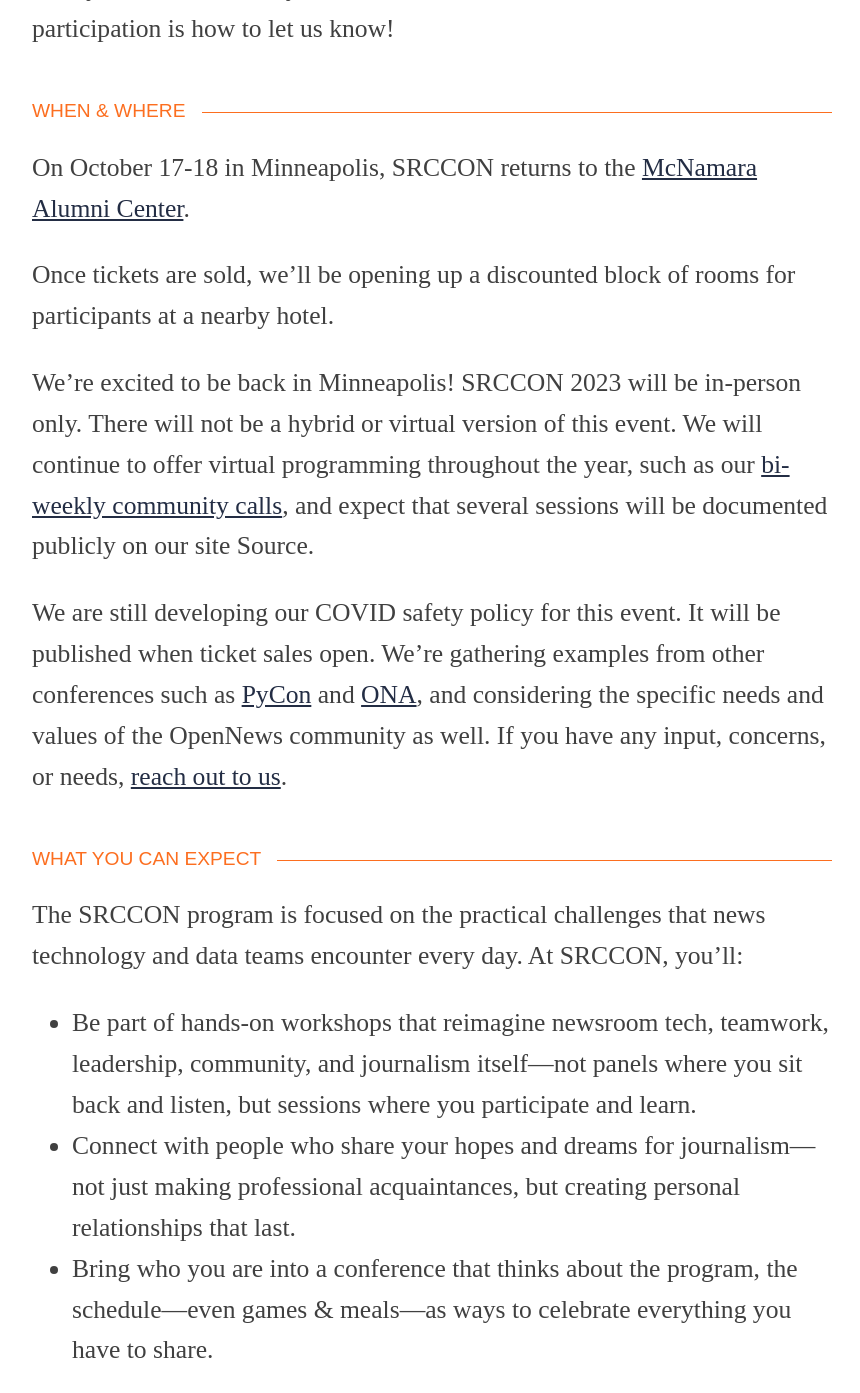
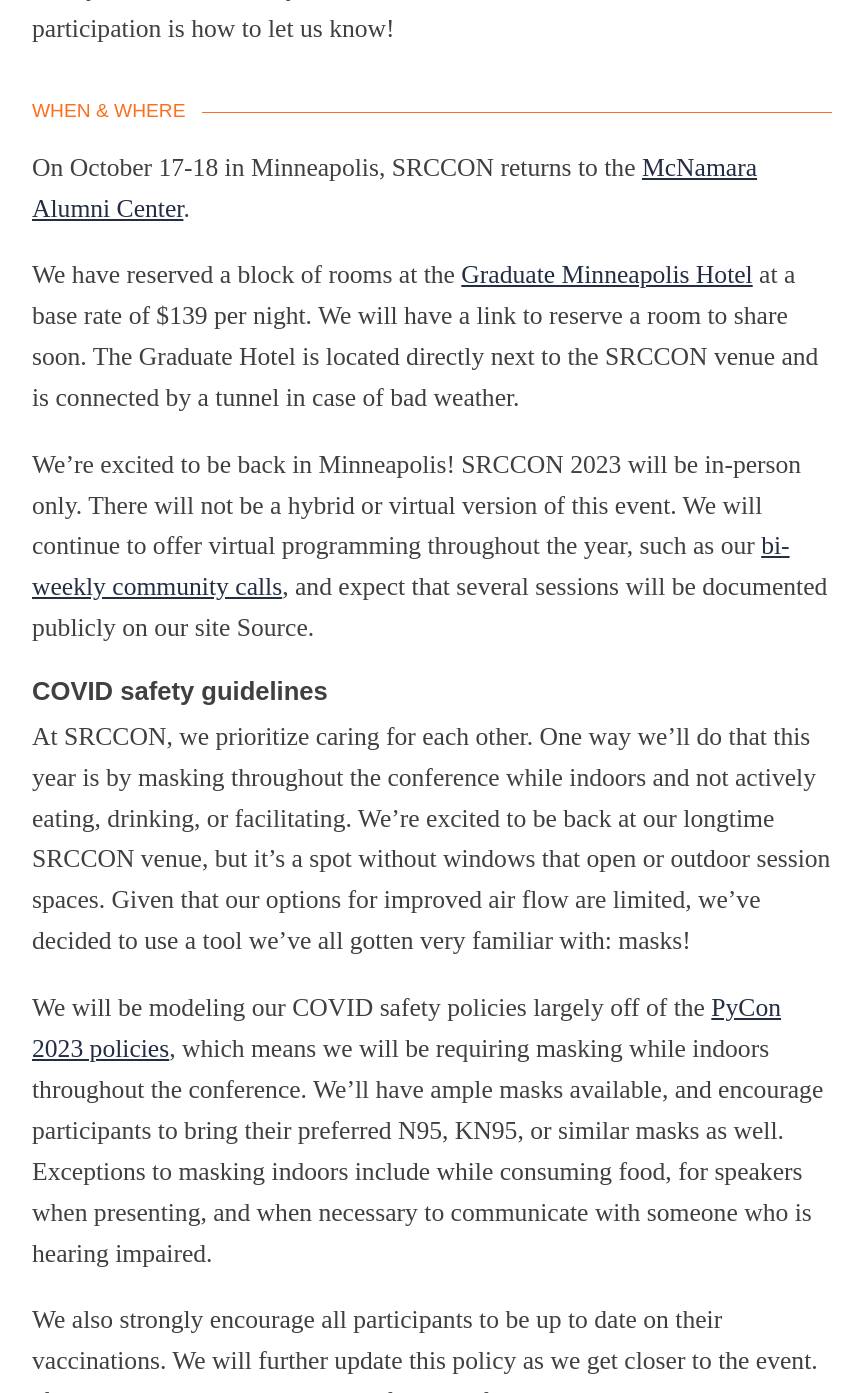
Before and after one commit to OpenNews/srccon-2023, a Jekyll site: the page built from homepage.md, in a window 1280 px wide and 1400 px high, scrolled down 1728 px, cut to the strip 0-1393 px from the top of the window. Shown: the whole strip, without its empty margins (208-1068 px from the left). Built offline with Jekyll 4.4.1, drawn with Linux system fonts in a browser that asks for light colours; some web fonts are replaced; our own code applies the rules of GitHub Pages for plain Markdown files; some of the changed text lies outside the part shown.

Commit message:
hotel + safety details

```diff
--- a/homepage.md
+++ b/homepage.md
@@ -24,11 +24,17 @@
 
 On October 17-18 in Minneapolis, SRCCON returns to the [McNamara Alumni Center](https://www.google.com/maps/place/McNamara+Alumni+Center/@44.975199,-93.2301774,17z/data=!3m1!4b1!4m5!3m4!1s0x52b32d18ed516031:0x5f984f594ceab6ad!8m2!3d44.975199!4d-93.2279887).
 
-Once tickets are sold, we'll be opening up a discounted block of rooms for participants at a nearby hotel.
+We have reserved a block of rooms at the [Graduate Minneapolis Hotel](https://www.graduatehotels.com/minneapolis/) at a base rate of $139 per night. We will have a link to reserve a room to share soon. The Graduate Hotel is located directly next to the SRCCON venue and is connected by a tunnel in case of bad weather.
 
 We're excited to be back in Minneapolis! SRCCON 2023 will be in-person only. There will not be a hybrid or virtual version of this event. We will continue to offer virtual programming throughout the year, such as our [bi-weekly community calls](https://opennews.org/what/community/calls), and expect that several sessions will be documented publicly on our site Source.
 
-We are still developing our COVID safety policy for this event. It will be published when ticket sales open. We're gathering examples from other conferences such as [PyCon](https://us.pycon.org/2023/about/health-safety-guidelines/) and [ONA](https://ona23.journalists.org/faq/#1648654048660-8ffe33ac-5321), and considering the specific needs and values of the OpenNews community as well. If you have any input, concerns, or needs, [reach out to us](mailto:srccon@opennews.org).
+#### COVID safety guidelines
+
+At SRCCON, we prioritize caring for each other. One way we'll do that this year is by masking throughout the conference while indoors and not actively eating, drinking, or facilitating. We're excited to be back at our longtime SRCCON venue, but it's a spot without windows that open or outdoor session spaces. Given that our options for improved air flow are limited, we've decided to use a tool we've all gotten very familiar with: masks!
+
+We will be modeling our COVID safety policies largely off of the [PyCon 2023 policies](https://us.pycon.org/2023/about/health-safety-guidelines), which means we will be requiring masking while indoors throughout the conference. We'll have ample masks available, and encourage participants to bring their preferred N95, KN95, or similar masks as well. Exceptions to masking indoors include while consuming food, for speakers when presenting, and when necessary to communicate with someone who is hearing impaired.
+
+We also strongly encourage all participants to be up to date on their vaccinations. We will further update this policy as we get closer to the event. If you have any questions or need further information now, please [reach out to us](mailto:srccon@opennews.org).
 
 ### What you can expect
 
```
